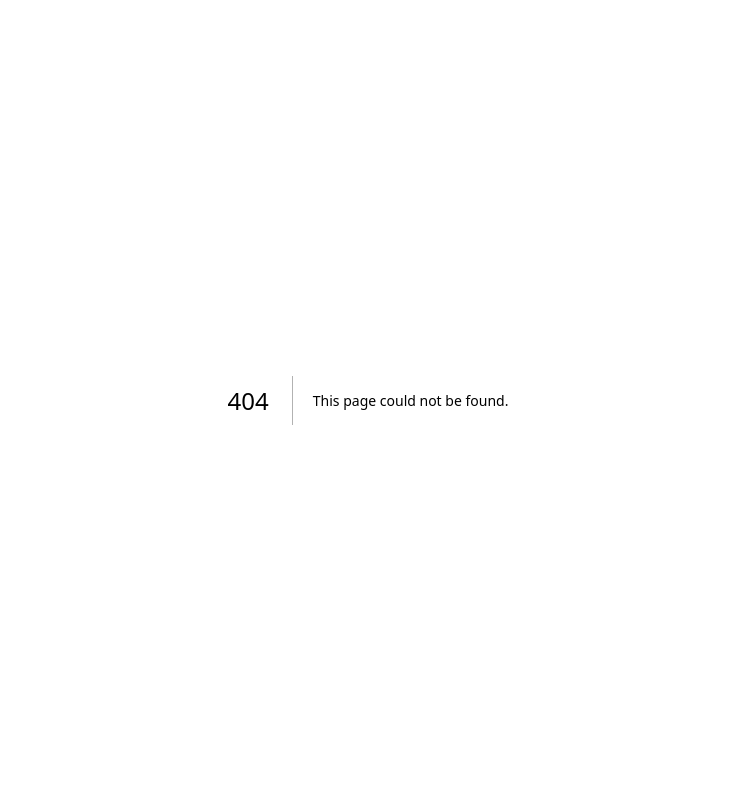
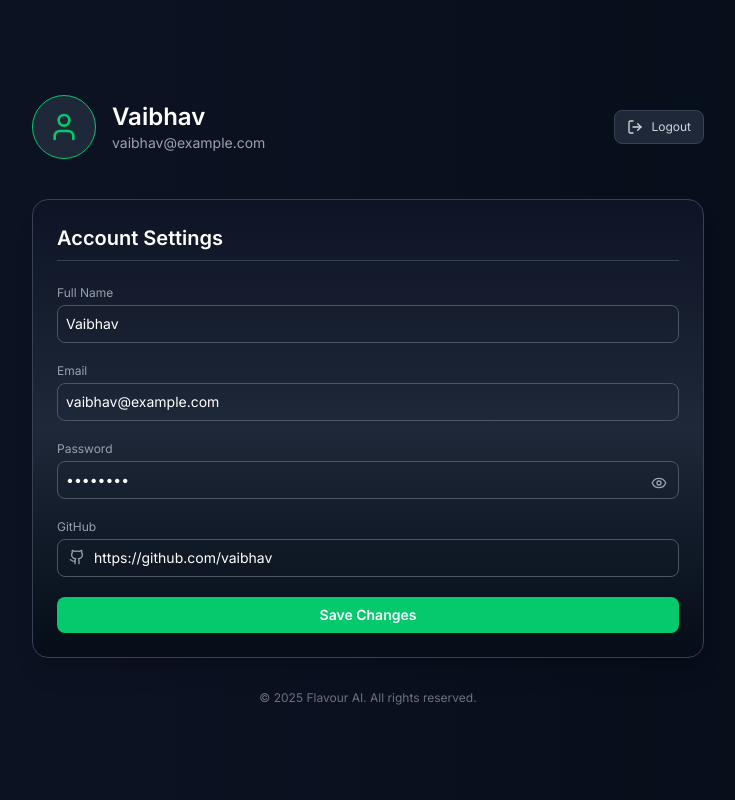
Before and after one commit to jatinpathania/AI-Driven-Recipe-and-Diet-Planning-Assistant, a Next.js app in the folder FlavourAI/Frontend/flavour-ai/: page /profile in a window 1280 px wide. Before the commit this address had no page. Shown: the whole page, without its empty margins (272-1007 px from the left). Built offline with nearby package versions, Linux system fonts and the light colour scheme.

Commit message:
profile page skeletal set

```diff
--- /dev/null
+++ b/FlavourAI/Frontend/flavour-ai/src/app/profile/Profile.jsx
@@ -0,0 +1,97 @@
+  "use client"
+  import { useState } from "react"
+  import { useRouter } from "next/navigation"
+  import { Github } from "lucide-react"
+
+
+
+
+  return (
+    <form onSubmit={handleSubmit} className="max-w-md mx-auto p-4 w-full">
+      {/* Name */}
+      <div className="flex flex-col space-y-2 mb-3">
+        <input
+          id="name"
+          name="name"
+          type="text"
+          placeholder="Full Name"
+          value={form.name}
+          onChange={handleChange}
+          className="border rounded-lg p-2 focus:outline-none focus:ring-1 focus:ring-green-500 border-gray-600 placeholder:text-xs"
+          required
+        />
+      </div>
+
+      {/* Email */}
+      <div className="flex flex-col space-y-2 mb-3">
+        <input
+          id="email"
+          name="email"
+          type="email"
+          placeholder="Email"
+          value={form.email}
+          onChange={handleChange}
+          className="border rounded-lg p-2 focus:outline-none focus:ring-1 focus:ring-green-500 border-gray-600 placeholder:text-xs"
+          required
+        />
+      </div>
+
+      {/* Password */}
+      <div className="relative mb-3">
+        <input
+          id="password"
+          name="password"
+          type={showPassword ? "text" : "password"}
+          placeholder="Password"
+          value={form.password}
+          onChange={handleChange}
+          className="w-full border rounded-lg p-2 focus:outline-none focus:ring-1 focus:ring-green-500 border-gray-600 placeholder:text-xs"
+          required
+          minLength={6}
+        />
+        <button
+          type="button"
+          onClick={() => setShowPassword((s) => !s)}
+          className="absolute right-2 top-1/2 -translate-y-1/2 text-gray-400 hover:text-green-400 "
+          aria-label={showPassword ? "Hide password" : "Show password"}
+        >
+          {showPassword ? <EyeOff className="w-4 h-4 opacity-60" /> : <Eye className="w-4 h-4 opacity-60" />}
+        </button>
+      </div>
+
+      {/* Confirm Password */}
+      <div className="relative mb-3">
+        <input
+          id="confirmPassword"
+          name="confirmPassword"
+          type="password"
+          placeholder="Confirm Password"
+          value={form.confirmPassword}
+          onChange={handleChange}
+          className="w-full border rounded-lg p-2 focus:outline-none focus:ring-1 focus:ring-green-500 border-gray-600 placeholder:text-xs"
+          required
+          minLength={6}
+        />
+      </div>
+
+      {/* Error */}
+      {error && <p className="text-red-500 text-xs text-center mb-2">{error}</p>}
+
+      {/* Signup Button */}
+      <button
+        type="submit"
+        disabled={loading}
+        className="w-full bg-blue-600 hover:bg-blue-700 text-white rounded-lg py-2 transition disabled:opacity-60"
+      >
+        {loading ? "Creating account..." : "Sign Up"}
+      </button>
+
+      {/* Footer */}
+      <p className="text-center text-xs text-gray-400 mt-3">
+        Already have an account?{" "}
+        <a href="/login" className="text-[#06c86c] hover:underline font-medium">
+          Login
+        </a>
+      </p>
+    </form>
+  )
--- /dev/null
+++ b/FlavourAI/Frontend/flavour-ai/src/app/profile/page.js
@@ -0,0 +1,151 @@
+"use client"
+
+import { useState } from "react"
+import { useRouter } from "next/navigation"
+import { Eye, EyeOff, Github, LogOut, User } from "lucide-react"
+
+export default function ProfileDashboard() {
+  const router = useRouter()
+  const [showPassword, setShowPassword] = useState(false)
+  const [form, setForm] = useState({
+    name: "Vaibhav",
+    email: "vaibhav@example.com",
+    password: "********",
+    github: "https://github.com/vaibhav",
+  })
+  const [message, setMessage] = useState("")
+
+  const handleChange = (e) => {
+    const { name, value } = e.target
+    setForm((prev) => ({ ...prev, [name]: value }))
+  }
+
+  const handleSubmit = (e) => {
+    e.preventDefault()
+    setMessage("✅ Profile updated successfully")
+    setTimeout(() => setMessage(""), 3000)
+  }
+
+  return (
+    <div className="min-h-screen flex flex-col items-center justify-center bg-gradient-to-r from-[#0e1425] to-[#060d18] text-white px-4 py-10">
+      {/* Header */}
+      <div className="w-full max-w-2xl flex flex-col sm:flex-row items-center justify-between mb-10">
+        <div className="flex items-center gap-4">
+          <div className="h-16 w-16 rounded-full bg-[#1e2838] flex items-center justify-center border border-[#06c86c]">
+            <User className="w-8 h-8 text-[#06c86c]" />
+          </div>
+          <div>
+            <h1 className="text-2xl font-semibold">{form.name}</h1>
+            <p className="text-gray-400 text-sm">{form.email}</p>
+          </div>
+        </div>
+        <button
+          onClick={() => router.push("/login")}
+          className="flex items-center gap-2 mt-6 sm:mt-0 bg-[#1e2838] border border-gray-700 text-gray-300 hover:text-red-400 hover:border-red-400 px-3 py-2 rounded-lg text-xs transition-all duration-200"
+        >
+          <LogOut className="w-4 h-4" /> Logout
+        </button>
+      </div>
+
+      {/* Dashboard Box */}
+      <div className="w-full max-w-2xl bg-gradient-to-b from-[#0e1425] via-[#1e2838] to-[#060d18] border border-gray-700 rounded-2xl shadow-xl p-6">
+        <h2 className="text-xl font-semibold mb-6 border-b border-gray-700 pb-2">
+          Account Settings
+        </h2>
+
+        <form onSubmit={handleSubmit} className="space-y-5">
+          {/* Name */}
+          <div>
+            <label htmlFor="name" className="text-xs text-gray-400 mb-1 block">
+              Full Name
+            </label>
+            <input
+              id="name"
+              name="name"
+              type="text"
+              value={form.name}
+              onChange={handleChange}
+              className="w-full border rounded-lg p-2 bg-transparent text-sm text-white border-gray-600 focus:outline-none focus:ring-1 focus:ring-[#06c86c] placeholder:text-xs"
+            />
+          </div>
+
+          {/* Email */}
+          <div>
+            <label htmlFor="email" className="text-xs text-gray-400 mb-1 block">
+              Email
+            </label>
+            <input
+              id="email"
+              name="email"
+              type="email"
+              value={form.email}
+              onChange={handleChange}
+              className="w-full border rounded-lg p-2 bg-transparent text-sm text-white border-gray-600 focus:outline-none focus:ring-1 focus:ring-[#06c86c] placeholder:text-xs"
+            />
+          </div>
+
+          {/* Password */}
+          <div className="relative">
+            <label htmlFor="password" className="text-xs text-gray-400 mb-1 block">
+              Password
+            </label>
+            <input
+              id="password"
+              name="password"
+              type={showPassword ? "text" : "password"}
+              value={form.password}
+              onChange={handleChange}
+              className="w-full border rounded-lg p-2 pr-10 bg-transparent text-sm text-white border-gray-600 focus:outline-none focus:ring-1 focus:ring-[#06c86c] placeholder:text-xs"
+            />
+            <button
+              type="button"
+              onClick={() => setShowPassword(!showPassword)}
+              className="absolute right-3 top-[34px] text-gray-400 hover:text-[#06c86c]"
+            >
+              {showPassword ? <EyeOff className="w-4 h-4" /> : <Eye className="w-4 h-4" />}
+            </button>
+          </div>
+
+          {/* GitHub */}
+          <div>
+            <label htmlFor="github" className="text-xs text-gray-400 mb-1 block">
+              GitHub
+            </label>
+            <div className="relative">
+              <Github className="absolute left-3 top-2.5 w-4 h-4 text-gray-400" />
+              <input
+                id="github"
+                name="github"
+                type="url"
+                value={form.github}
+                onChange={handleChange}
+                className="w-full pl-9 border rounded-lg p-2 bg-transparent text-sm text-white border-gray-600 focus:outline-none focus:ring-1 focus:ring-[#06c86c] placeholder:text-xs"
+                placeholder="https://github.com/username"
+              />
+            </div>
+          </div>
+
+          {/* Save Button */}
+          <button
+            type="submit"
+            className="w-full bg-[#06c86c] hover:bg-[#04a857] text-white font-semibold rounded-lg py-2 text-sm transition-colors"
+          >
+            Save Changes
+          </button>
+        </form>
+
+        {/* Success Message */}
+        {message && (
+          <p className="text-center text-green-400 text-xs mt-3 animate-fadeIn">
+            {message}
+          </p>
+        )}
+      </div>
+
+      {/* Footer */}
+      <p className="text-gray-500 text-xs mt-8 text-center">
+        © {new Date().getFullYear()} Flavour AI. All rights reserved.
+      </p>
+    </div>
+  )
+}
```
